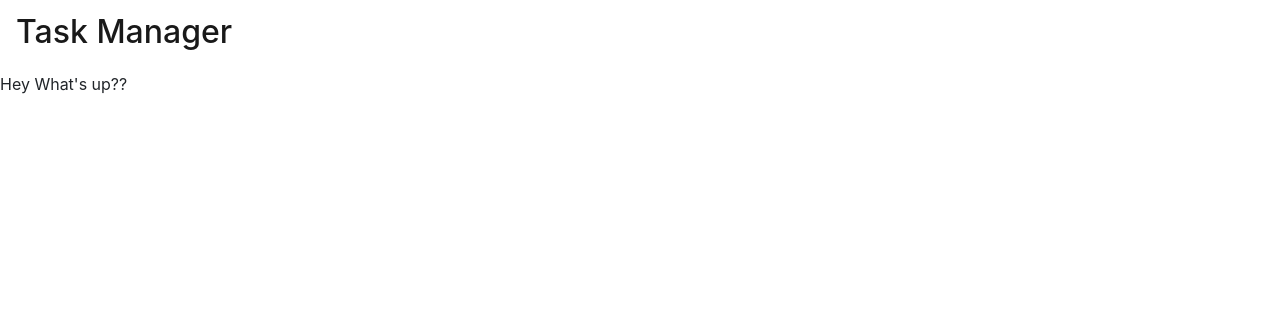
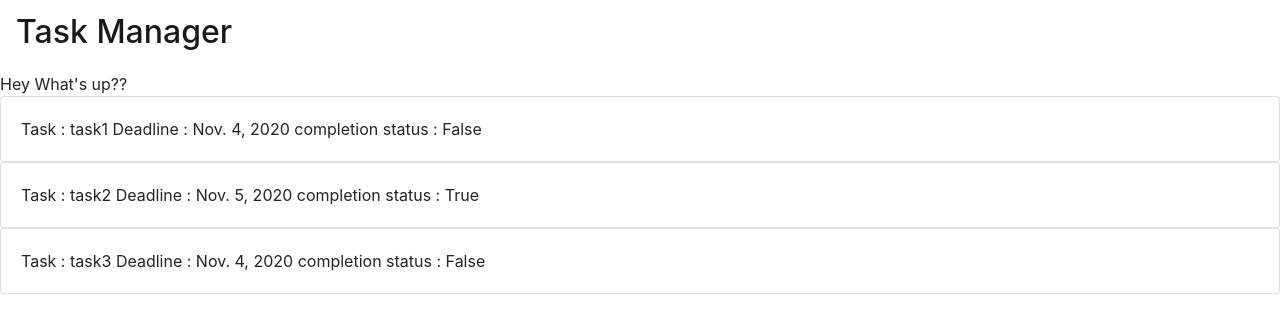
Before and after one commit to frq-frk/projecti, a Django app: template templates/base/home.html in a window 1280 px wide. Shown: the top 333 px of the page. Run offline with Django 3.2, Linux system fonts and the light colour scheme; the template is opened without the code that fills it: values that come from a table or form of the project are taken from there, others are empty; data comes from the database, SQL or seed files in the repository; both versions use the stored data as it was after the commit; some libraries are stand-ins or nearby versions.

Commit message:
data display in user home pages

```diff
--- a/templates/base/home.html
+++ b/templates/base/home.html
@@ -3,4 +3,20 @@
 {% block content %}
 {% include 'includes/header.html' %}
     Hey What's up??
+    {% if obj == 'none' %}
+        <div class="card">
+            <div class="card-body">
+                <pre><p> Task : {{o.title}}          Deadline : {{o.deadline}}         completion status : {{o.done}} </p></pre>
+            </div>
+        </div>
+
+    {% else %}
+        {% for o in obj %}
+            <div class="card">
+                <div class="card-body">
+                     Task : {{o.title}} Deadline : {{o.deadline}} completion status : {{o.done}}
+                 </div>
+            </div>
+         {% endfor %}
+    {% endif %}
 {% endblock %}
--- a/templates/includes/header.html
+++ b/templates/includes/header.html
@@ -12,7 +12,7 @@
             </button>
             <div class="dropdown-menu black_bg">
                 {% if user.is_staff %}
-                  <a href="#" class="dropdown-item bg-dark">View Task staus of users</a>
+                  <a href="#" class="dropdown-item bg-dark text-white">View Task staus of users</a>
                 {% endif %}
                 <a href="{% url 'logout' %}" class="dropdown-item bg-dark text-white">Logout</a>
 
```
Also changed, not shown: base/views.py (+8 -2 lines), db.sqlite3.
